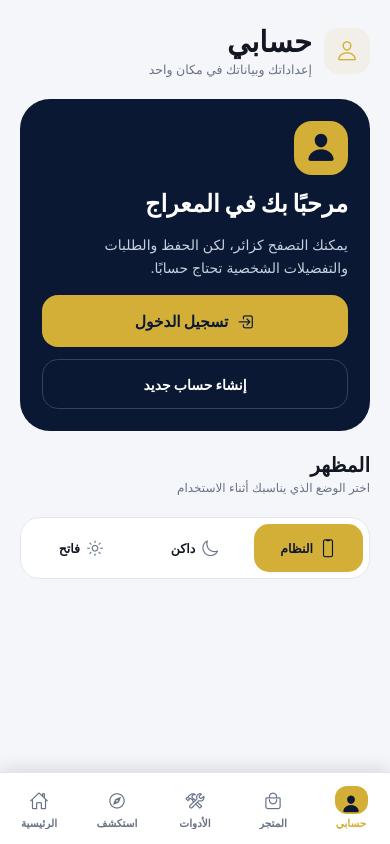
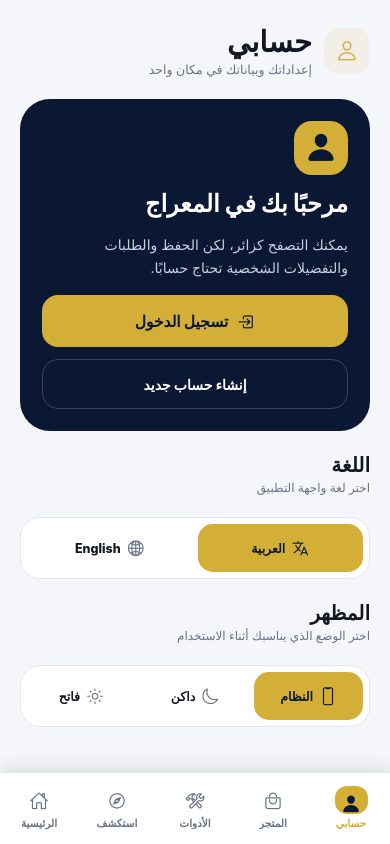
Before and after one commit to salempub1-dotcom/AppAlmiraj, a React Native app: screen /Profile in a window 390 px wide. Built offline with nearby package versions, Linux system fonts and the light colour scheme; no server answers; the database is empty.

Commit message:
feat: add language selector to profile

```diff
--- a/src/features/profile/screens/ProfileScreen.tsx
+++ b/src/features/profile/screens/ProfileScreen.tsx
@@ -2,149 +2,121 @@ import { Ionicons } from '@expo/vector-icons';
 import { Pressable, StyleSheet, Text, View } from 'react-native';
 import { Screen } from '../../../components/Screen';
 import { useAuth } from '../../../context/AuthProvider';
+import { AppLanguage, useLanguage } from '../../../context/LanguageProvider';
 import { useTheme } from '../../../context/ThemeProvider';
-
-const themes = [
-  { key: 'system' as const, label: 'النظام', icon: 'phone-portrait-outline' as const },
-  { key: 'dark' as const, label: 'داكن', icon: 'moon-outline' as const },
-  { key: 'light' as const, label: 'فاتح', icon: 'sunny-outline' as const }
-];
 
 export function ProfileScreen({ navigation }: any) {
   const { session, isGuest, signOut } = useAuth();
   const { colors, preference, setPreference } = useTheme();
+  const { language, setLanguage, t, isRTL } = useLanguage();
+  const align = isRTL ? 'right' as const : 'left' as const;
+  const row = isRTL ? 'row-reverse' as const : 'row' as const;
+
+  const themes = [
+    { key: 'system' as const, label: t('profile.system'), icon: 'phone-portrait-outline' as const },
+    { key: 'dark' as const, label: t('profile.dark'), icon: 'moon-outline' as const },
+    { key: 'light' as const, label: t('profile.light'), icon: 'sunny-outline' as const }
+  ];
+  const languages: { key: AppLanguage; label: string }[] = [
+    { key: 'ar', label: t('common.arabic') },
+    { key: 'en', label: t('common.english') }
+  ];
 
   return (
     <Screen scroll style={styles.page}>
-      <View style={styles.headerRow}>
+      <View style={[styles.headerRow, { flexDirection: row }]}>
         <View style={[styles.headerIcon, { backgroundColor: `${colors.primary}18` }]}>
           <Ionicons name="person-outline" size={22} color={colors.primary} />
         </View>
         <View style={styles.headerCopy}>
-          <Text style={[styles.title, { color: colors.text }]}>حسابي</Text>
-          <Text style={[styles.subtitle, { color: colors.muted }]}>إعداداتك وبياناتك في مكان واحد</Text>
+          <Text style={[styles.title, { color: colors.text, textAlign: align }]}>{t('profile.title')}</Text>
+          <Text style={[styles.subtitle, { color: colors.muted, textAlign: align }]}>{t('profile.subtitle')}</Text>
         </View>
       </View>
 
       {isGuest ? (
-        <View style={styles.guestHero}>
-          <View style={styles.guestAvatar}>
-            <Ionicons name="person" size={31} color="#0B1833" />
-          </View>
-          <Text style={styles.guestTitle}>مرحبًا بك في المعراج</Text>
-          <Text style={styles.guestText}>يمكنك التصفح كزائر، لكن الحفظ والطلبات والتفضيلات الشخصية تحتاج حسابًا.</Text>
-          <Pressable onPress={() => navigation.navigate('SignIn')} style={styles.primaryButton}>
+        <View style={[styles.guestHero, { alignItems: isRTL ? 'flex-end' : 'flex-start' }]}>
+          <View style={styles.guestAvatar}><Ionicons name="person" size={31} color="#0B1833" /></View>
+          <Text style={[styles.guestTitle, { textAlign: align }]}>{t('profile.welcome')}</Text>
+          <Text style={[styles.guestText, { textAlign: align, writingDirection: isRTL ? 'rtl' : 'ltr' }]}>{t('profile.guestText')}</Text>
+          <Pressable onPress={() => navigation.navigate('SignIn')} style={[styles.primaryButton, { flexDirection: row }]}>
             <Ionicons name="log-in-outline" size={19} color="#0B1833" />
-            <Text style={styles.primaryButtonText}>تسجيل الدخول</Text>
+            <Text style={styles.primaryButtonText}>{t('profile.signIn')}</Text>
           </Pressable>
-          <Pressable onPress={() => navigation.navigate('SignUp')} style={styles.secondaryButton}>
-            <Text style={styles.secondaryButtonText}>إنشاء حساب جديد</Text>
-          </Pressable>
+          <Pressable onPress={() => navigation.navigate('SignUp')} style={styles.secondaryButton}><Text style={styles.secondaryButtonText}>{t('profile.signUp')}</Text></Pressable>
         </View>
       ) : (
-        <View style={[styles.accountCard, { backgroundColor: colors.card, borderColor: colors.border }]}>
-          <View style={[styles.avatar, { backgroundColor: `${colors.primary}18` }]}>
-            <Ionicons name="person" size={28} color={colors.primary} />
+        <View style={[styles.accountCard, { backgroundColor: colors.card, borderColor: colors.border, flexDirection: row }]}>
+          <View style={[styles.avatar, { backgroundColor: `${colors.primary}18` }]}><Ionicons name="person" size={28} color={colors.primary} /></View>
+          <View style={styles.accountCopy}>
+            <Text style={[styles.accountLabel, { color: colors.muted, textAlign: align }]}>{t('profile.teacherAccount')}</Text>
+            <Text numberOfLines={1} style={[styles.email, { color: colors.text, textAlign: align }]}>{session?.user.email}</Text>
           </View>
-          <View style={styles.accountCopy}>
-            <Text style={[styles.accountLabel, { color: colors.muted }]}>حساب الأستاذ</Text>
-            <Text numberOfLines={1} style={[styles.email, { color: colors.text }]}>{session?.user.email}</Text>
-          </View>
-          <View style={[styles.verified, { backgroundColor: `${colors.primary}18` }]}>
-            <Ionicons name="checkmark-circle" size={18} color={colors.primary} />
-          </View>
+          <View style={[styles.verified, { backgroundColor: `${colors.primary}18` }]}><Ionicons name="checkmark-circle" size={18} color={colors.primary} /></View>
         </View>
       )}
 
       {!isGuest && (
         <View style={styles.menuList}>
-          <Pressable onPress={() => navigation.navigate('EditProfile')} style={[styles.menuItem, { backgroundColor: colors.card, borderColor: colors.border }]}>
-            <Ionicons name="chevron-back" size={18} color={colors.muted} />
+          <Pressable onPress={() => navigation.navigate('EditProfile')} style={[styles.menuItem, { backgroundColor: colors.card, borderColor: colors.border, flexDirection: row }]}>
+            <Ionicons name={isRTL ? 'chevron-back' : 'chevron-forward'} size={18} color={colors.muted} />
             <View style={styles.menuCopy}>
-              <Text style={[styles.menuTitle, { color: colors.text }]}>تعديل الملف الشخصي</Text>
-              <Text style={[styles.menuText, { color: colors.muted }]}>الاسم، المادة، المستوى والولاية</Text>
+              <Text style={[styles.menuTitle, { color: colors.text, textAlign: align }]}>{t('profile.editProfile')}</Text>
+              <Text style={[styles.menuText, { color: colors.muted, textAlign: align }]}>{t('profile.editProfileText')}</Text>
             </View>
-            <View style={[styles.menuIcon, { backgroundColor: `${colors.primary}16` }]}>
-              <Ionicons name="create-outline" size={20} color={colors.primary} />
-            </View>
+            <View style={[styles.menuIcon, { backgroundColor: `${colors.primary}16` }]}><Ionicons name="create-outline" size={20} color={colors.primary} /></View>
           </Pressable>
 
-          <View style={[styles.menuItem, { backgroundColor: colors.card, borderColor: colors.border }]}>
-            <Ionicons name="chevron-back" size={18} color={colors.muted} />
+          <View style={[styles.menuItem, { backgroundColor: colors.card, borderColor: colors.border, flexDirection: row }]}>
+            <Ionicons name={isRTL ? 'chevron-back' : 'chevron-forward'} size={18} color={colors.muted} />
             <View style={styles.menuCopy}>
-              <Text style={[styles.menuTitle, { color: colors.text }]}>طلباتي</Text>
-              <Text style={[styles.menuText, { color: colors.muted }]}>ستظهر هنا طلبات المتجر لاحقًا</Text>
+              <Text style={[styles.menuTitle, { color: colors.text, textAlign: align }]}>{t('profile.orders')}</Text>
+              <Text style={[styles.menuText, { color: colors.muted, textAlign: align }]}>{t('profile.ordersText')}</Text>
             </View>
-            <View style={[styles.menuIcon, { backgroundColor: `${colors.primary}16` }]}>
-              <Ionicons name="cube-outline" size={20} color={colors.primary} />
-            </View>
+            <View style={[styles.menuIcon, { backgroundColor: `${colors.primary}16` }]}><Ionicons name="cube-outline" size={20} color={colors.primary} /></View>
           </View>
         </View>
       )}
 
       <View>
-        <Text style={[styles.sectionTitle, { color: colors.text }]}>المظهر</Text>
-        <Text style={[styles.sectionText, { color: colors.muted }]}>اختر الوضع الذي يناسبك أثناء الاستخدام</Text>
+        <Text style={[styles.sectionTitle, { color: colors.text, textAlign: align }]}>{t('profile.language')}</Text>
+        <Text style={[styles.sectionText, { color: colors.muted, textAlign: align }]}>{t('profile.languageText')}</Text>
       </View>
-
-      <View style={[styles.themeSelector, { backgroundColor: colors.card, borderColor: colors.border }]}>
-        {themes.map((item) => {
-          const active = preference === item.key;
-          return (
-            <Pressable
-              key={item.key}
-              onPress={() => setPreference(item.key)}
-              style={[styles.themeItem, active && { backgroundColor: colors.primary }]}
-            >
-              <Ionicons name={item.icon} size={18} color={active ? '#0B1833' : colors.muted} />
-              <Text style={[styles.themeText, { color: active ? '#0B1833' : colors.text }]}>{item.label}</Text>
-            </Pressable>
-          );
+      <View style={[styles.themeSelector, { backgroundColor: colors.card, borderColor: colors.border, flexDirection: row }]}>
+        {languages.map((item) => {
+          const active = language === item.key;
+          return <Pressable key={item.key} onPress={() => setLanguage(item.key)} style={[styles.themeItem, { flexDirection: row }, active && { backgroundColor: colors.primary }]}>
+            <Ionicons name={item.key === 'ar' ? 'language-outline' : 'globe-outline'} size={18} color={active ? '#0B1833' : colors.muted} />
+            <Text style={[styles.themeText, { color: active ? '#0B1833' : colors.text }]}>{item.label}</Text>
+          </Pressable>;
         })}
       </View>
 
-      {!isGuest && (
-        <Pressable onPress={() => signOut()} style={[styles.signOut, { borderColor: colors.border }]}>
-          <Ionicons name="log-out-outline" size={19} color={colors.danger} />
-          <Text style={[styles.signOutText, { color: colors.danger }]}>تسجيل الخروج</Text>
-        </Pressable>
-      )}
+      <View>
+        <Text style={[styles.sectionTitle, { color: colors.text, textAlign: align }]}>{t('profile.appearance')}</Text>
+        <Text style={[styles.sectionText, { color: colors.muted, textAlign: align }]}>{t('profile.appearanceText')}</Text>
+      </View>
+      <View style={[styles.themeSelector, { backgroundColor: colors.card, borderColor: colors.border, flexDirection: row }]}>
+        {themes.map((item) => {
+          const active = preference === item.key;
+          return <Pressable key={item.key} onPress={() => setPreference(item.key)} style={[styles.themeItem, { flexDirection: row }, active && { backgroundColor: colors.primary }]}>
+            <Ionicons name={item.icon} size={18} color={active ? '#0B1833' : colors.muted} />
+            <Text style={[styles.themeText, { color: active ? '#0B1833' : colors.text }]}>{item.label}</Text>
+          </Pressable>;
+        })}
+      </View>
+
+      {!isGuest && <Pressable onPress={() => signOut()} style={[styles.signOut, { borderColor: colors.border, flexDirection: row }]}><Ionicons name="log-out-outline" size={19} color={colors.danger} /><Text style={[styles.signOutText, { color: colors.danger }]}>{t('profile.signOut')}</Text></Pressable>}
     </Screen>
   );
 }
 
 const styles = StyleSheet.create({
-  page: { gap: 22 },
-  headerRow: { flexDirection: 'row-reverse', alignItems: 'center', gap: 12 },
-  headerIcon: { width: 46, height: 46, borderRadius: 15, alignItems: 'center', justifyContent: 'center' },
-  headerCopy: { flex: 1 },
-  title: { fontSize: 29, fontWeight: '900', textAlign: 'right' },
-  subtitle: { textAlign: 'right', marginTop: 3, fontSize: 12.5 },
-  guestHero: { backgroundColor: '#0B1833', borderRadius: 30, padding: 22, gap: 12, alignItems: 'flex-end' },
-  guestAvatar: { width: 54, height: 54, borderRadius: 18, backgroundColor: '#D4AF37', alignItems: 'center', justifyContent: 'center' },
-  guestTitle: { color: '#FFFFFF', fontSize: 24, lineHeight: 34, fontWeight: '900', textAlign: 'right' },
-  guestText: { color: '#C6D0DE', textAlign: 'right', writingDirection: 'rtl', lineHeight: 23 },
-  primaryButton: { width: '100%', minHeight: 52, borderRadius: 16, backgroundColor: '#D4AF37', flexDirection: 'row-reverse', gap: 8, alignItems: 'center', justifyContent: 'center', marginTop: 4 },
-  primaryButtonText: { color: '#0B1833', fontWeight: '900', fontSize: 15.5 },
-  secondaryButton: { width: '100%', minHeight: 50, borderRadius: 16, borderWidth: 1, borderColor: 'rgba(255,255,255,0.18)', alignItems: 'center', justifyContent: 'center' },
-  secondaryButtonText: { color: '#FFFFFF', fontWeight: '800' },
-  accountCard: { borderWidth: 1, borderRadius: 22, padding: 16, flexDirection: 'row-reverse', alignItems: 'center', gap: 12 },
-  avatar: { width: 50, height: 50, borderRadius: 17, alignItems: 'center', justifyContent: 'center' },
-  accountCopy: { flex: 1 },
-  accountLabel: { textAlign: 'right', fontSize: 11.5, marginBottom: 3 },
-  email: { textAlign: 'right', fontWeight: '800', fontSize: 14 },
-  verified: { width: 34, height: 34, borderRadius: 12, alignItems: 'center', justifyContent: 'center' },
-  menuList: { gap: 10 },
-  menuItem: { borderWidth: 1, borderRadius: 20, padding: 14, flexDirection: 'row', alignItems: 'center', gap: 10 },
-  menuCopy: { flex: 1 },
-  menuTitle: { textAlign: 'right', fontWeight: '900' },
-  menuText: { textAlign: 'right', marginTop: 4, fontSize: 11.5 },
-  menuIcon: { width: 40, height: 40, borderRadius: 13, alignItems: 'center', justifyContent: 'center' },
-  sectionTitle: { fontSize: 20, fontWeight: '900', textAlign: 'right' },
-  sectionText: { textAlign: 'right', marginTop: 3, fontSize: 12 },
-  themeSelector: { borderWidth: 1, borderRadius: 20, padding: 6, flexDirection: 'row-reverse', gap: 5 },
-  themeItem: { flex: 1, minHeight: 48, borderRadius: 15, flexDirection: 'row-reverse', gap: 6, alignItems: 'center', justifyContent: 'center' },
-  themeText: { fontWeight: '800', fontSize: 12.5 },
-  signOut: { borderWidth: 1, borderRadius: 18, minHeight: 52, flexDirection: 'row-reverse', gap: 8, alignItems: 'center', justifyContent: 'center' },
-  signOutText: { fontWeight: '900' }
+  page: { gap: 22 }, headerRow: { alignItems: 'center', gap: 12 }, headerIcon: { width: 46, height: 46, borderRadius: 15, alignItems: 'center', justifyContent: 'center' }, headerCopy: { flex: 1 },
+  title: { fontSize: 29, fontWeight: '900' }, subtitle: { marginTop: 3, fontSize: 12.5 },
+  guestHero: { backgroundColor: '#0B1833', borderRadius: 30, padding: 22, gap: 12 }, guestAvatar: { width: 54, height: 54, borderRadius: 18, backgroundColor: '#D4AF37', alignItems: 'center', justifyContent: 'center' }, guestTitle: { color: '#FFFFFF', fontSize: 24, lineHeight: 34, fontWeight: '900' }, guestText: { color: '#C6D0DE', lineHeight: 23 },
+  primaryButton: { width: '100%', minHeight: 52, borderRadius: 16, backgroundColor: '#D4AF37', gap: 8, alignItems: 'center', justifyContent: 'center', marginTop: 4 }, primaryButtonText: { color: '#0B1833', fontWeight: '900', fontSize: 15.5 }, secondaryButton: { width: '100%', minHeight: 50, borderRadius: 16, borderWidth: 1, borderColor: 'rgba(255,255,255,0.18)', alignItems: 'center', justifyContent: 'center' }, secondaryButtonText: { color: '#FFFFFF', fontWeight: '800' },
+  accountCard: { borderWidth: 1, borderRadius: 22, padding: 16, alignItems: 'center', gap: 12 }, avatar: { width: 50, height: 50, borderRadius: 17, alignItems: 'center', justifyContent: 'center' }, accountCopy: { flex: 1 }, accountLabel: { fontSize: 11.5, marginBottom: 3 }, email: { fontWeight: '800', fontSize: 14 }, verified: { width: 34, height: 34, borderRadius: 12, alignItems: 'center', justifyContent: 'center' },
+  menuList: { gap: 10 }, menuItem: { borderWidth: 1, borderRadius: 20, padding: 14, alignItems: 'center', gap: 10 }, menuCopy: { flex: 1 }, menuTitle: { fontWeight: '900' }, menuText: { marginTop: 4, fontSize: 11.5 }, menuIcon: { width: 40, height: 40, borderRadius: 13, alignItems: 'center', justifyContent: 'center' },
+  sectionTitle: { fontSize: 20, fontWeight: '900' }, sectionText: { marginTop: 3, fontSize: 12 }, themeSelector: { borderWidth: 1, borderRadius: 20, padding: 6, gap: 5 }, themeItem: { flex: 1, minHeight: 48, borderRadius: 15, gap: 6, alignItems: 'center', justifyContent: 'center' }, themeText: { fontWeight: '800', fontSize: 12.5 }, signOut: { borderWidth: 1, borderRadius: 18, minHeight: 52, gap: 8, alignItems: 'center', justifyContent: 'center' }, signOutText: { fontWeight: '900' }
 });
```
